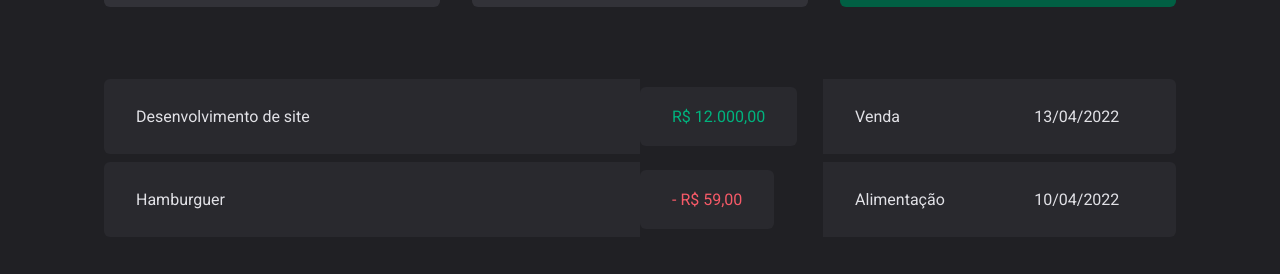
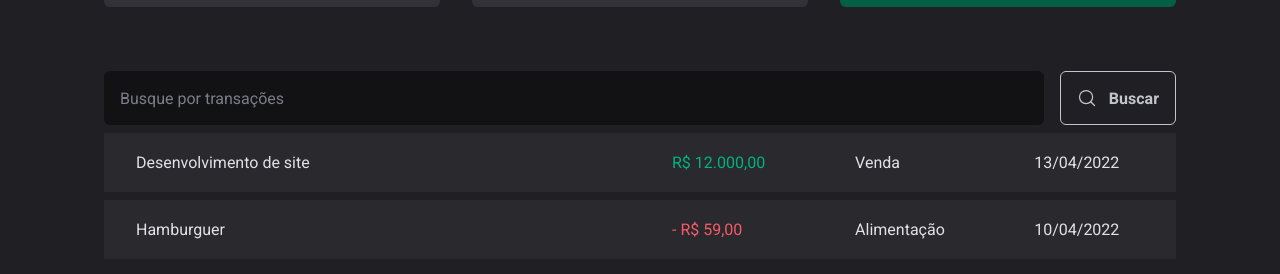
Before and after one commit to MilenaRizzi/dt-money, a React (Vite) app: page / in a window 1280 px wide. Shown: the part 523-797 px from the top of the page. Built offline with nearby package versions, Linux system fonts and the light colour scheme.

Commit message:
criacao do componente header e pagina transactions

```diff
--- a/package.json
+++ b/package.json
@@ -10,6 +10,7 @@
     "preview": "vite preview"
   },
   "dependencies": {
+    "@radix-ui/react-dialog": "^1.0.5",
     "phosphor-react": "^1.4.1",
     "react": "^18.2.0",
     "react-dom": "^18.2.0",
--- a/src/components/Header/index.tsx
+++ b/src/components/Header/index.tsx
@@ -1,11 +1,23 @@
 import { HeaderContainer, HeaderContent, NewTransactionButton } from "./styles";
+import * as Dialog from '@radix-ui/react-dialog'
 import logoImg from '../../assets/logo.svg'
 export function Header() {
   return (
     <HeaderContainer>
       <HeaderContent>
         <img src={logoImg} alt="" />
-        <NewTransactionButton>Nova transação</NewTransactionButton>
+        <Dialog.Root>
+          <Dialog.Trigger asChild>
+            <NewTransactionButton>Nova transação</NewTransactionButton>
+          </Dialog.Trigger>
+          <Dialog.Portal>
+            <Dialog.Overlay/>
+            <Dialog.Content>
+              <Dialog.Title>Nova transação</Dialog.Title>
+              <Dialog.Close/>
+            </Dialog.Content>
+          </Dialog.Portal>
+        </Dialog.Root>
       </HeaderContent>
     </HeaderContainer>
   )
--- /dev/null
+++ b/src/pages/Transactions/components/SearchForm/index.tsx
@@ -0,0 +1,13 @@
+import { MagnifyingGlass } from "phosphor-react";
+import { SearchFormContainer } from "./styles";
+
+export function SearchForm() {
+  return (
+    <SearchFormContainer>
+      <input type="text" placeholder="Busque por transações" />
+      <button type="submit">
+        <MagnifyingGlass size={20}/>
+        Buscar</button>
+    </SearchFormContainer>
+  )
+}
--- /dev/null
+++ b/src/pages/Transactions/components/SearchForm/styles.ts
@@ -0,0 +1,42 @@
+import { styled } from "styled-components";
+
+export const SearchFormContainer = styled.form`
+  display: flex;
+  gap: 1rem;
+
+  input {
+    flex: 1;
+    border-radius: 6px;
+    border: 0;
+    background: ${props => props.theme["gray-900"]};
+    color:  ${props => props.theme["gray-300"]};
+    padding: 1rem;
+
+    &::placeholder {
+      color:  ${props => props.theme["gray-500"]};
+    }
+  }
+
+
+
+  button {
+    display: flex;
+    align-items: center;
+    gap: 0.75rem;
+
+    border: 0;
+    padding: 1rem;
+    background: transparent;
+    border: 1px solid ${props => props.theme["gray-300"]};
+    color: ${props => props.theme["gray-300"]};
+    font-weight: bold;
+    border-radius: 6px;
+
+    &:hover {
+      background: ${props => props.theme["gray-500"]};
+      border: ${props => props.theme["gray-500"]};
+      color: ${props => props.theme.white};
+      transition: background-color 0.2s, color 0.2s, border-color 0.2s;
+    }
+  }
+`;
--- a/src/pages/Transactions/index.tsx
+++ b/src/pages/Transactions/index.tsx
@@ -1,36 +1,41 @@
 import { Header } from "../../components/Header";
 import { Summary } from "../../components/Summary";
-import { PriceHighLight, TransactionsContainer, TransactionsTable } from "./styles";
+import { SearchForm } from "./components/SearchForm";
+import {
+  PriceHighLight,
+  TransactionsContainer,
+  TransactionsTable,
+} from "./styles";
 
 export function Transactions() {
   return (
     <div>
-      <Header/>
-      <Summary/>
+      <Header />
+      <Summary />
 
       <TransactionsContainer>
+        <SearchForm/>
         <TransactionsTable>
           <tbody>
             <tr>
               <td width="50%">Desenvolvimento de site</td>
-              <PriceHighLight variant="income">
-                <td>R$ 12.000,00</td>
-              </PriceHighLight>
+              <td>
+                <PriceHighLight variant="income">R$ 12.000,00</PriceHighLight>
+              </td>
               <td>Venda</td>
               <td>13/04/2022</td>
             </tr>
             <tr>
               <td width="50%">Hamburguer</td>
-              <PriceHighLight variant="outcome">
-                <td>- R$ 59,00</td>
-              </PriceHighLight>
+              <td>
+                <PriceHighLight variant="outcome">- R$ 59,00</PriceHighLight>
+              </td>
               <td>Alimentação</td>
               <td>10/04/2022</td>
             </tr>
-
           </tbody>
         </TransactionsTable>
       </TransactionsContainer>
     </div>
-  )
+  );
 }
--- a/src/pages/Transactions/styles.ts
+++ b/src/pages/Transactions/styles.ts
@@ -18,19 +18,15 @@
     background: ${props => props.theme["gray-700"]};
 
     &:first-child {
-      border-top-left-radius: 6px;
-      border-bottom-left-radius: 6px;
     }
 
     &:last-child {
-      border-top-right-radius: 6px;
-      border-bottom-right-radius: 6px;
     }
   }
 `
 
 interface PriceHighlightProps {
-  variant?: 'income' | 'outcome';
+  variant: 'income' | 'outcome';
 }
 
 export const PriceHighLight = styled.span<PriceHighlightProps>`
```
Also changed, not shown: 1 other file (tests, documents, lock files or other folders).
